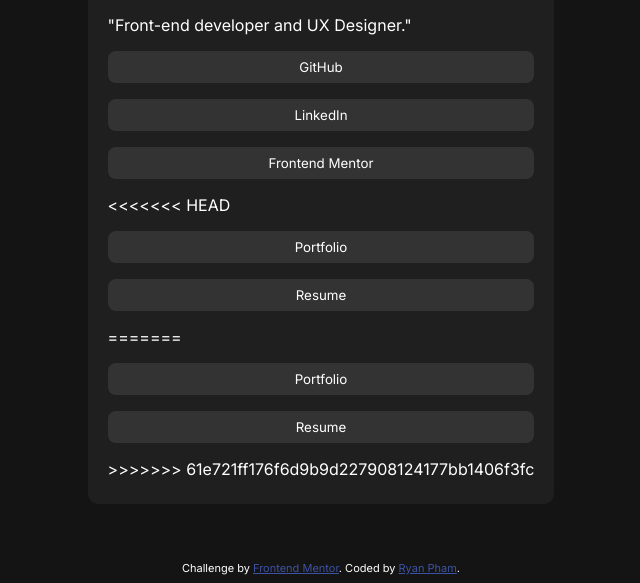
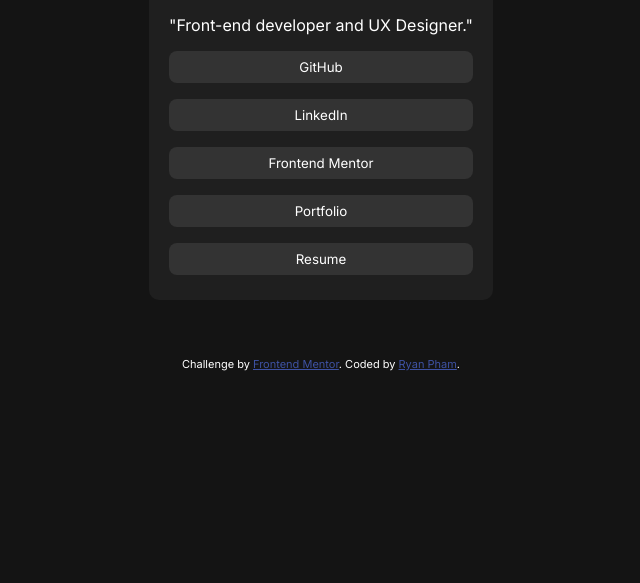
Before and after one commit to ryantpham/social-links-profile-main, a plain HTML site: page index.html in a window 1280 px wide. Shown: the part 278-861 px from the top of the page, without its empty margins (319-959 px from the left). After the commit the page ends 800 px from the top, so only its background shows below. Drawn offline with Linux system fonts and the light colour scheme.

Commit message:
Update index.html

```diff
--- a/index.html
+++ b/index.html
@@ -35,13 +35,8 @@
         <button id = "github">GitHub</button>
         <button id = "linkedin">LinkedIn</button>
         <button id = "mentor">Frontend Mentor</button>
-<<<<<<< HEAD
         <button id = "portfolio">Portfolio</button>
         <button id = "resume">Resume</button>
-=======
-        <button id = "twitterButton">Portfolio</button>
-        <button id = "instagramButton">Resume</button>
->>>>>>> 61e721ff176f6d9b9d227908124177bb1406f3fc
       </div>
     </div>
 
```
